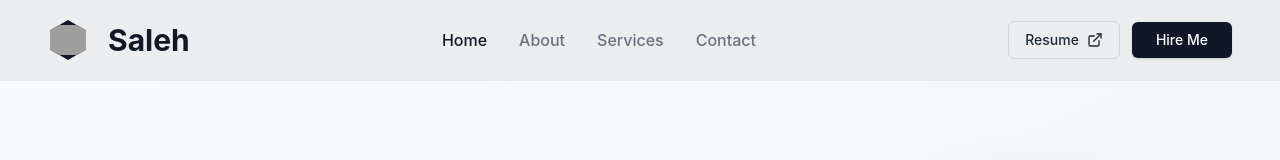
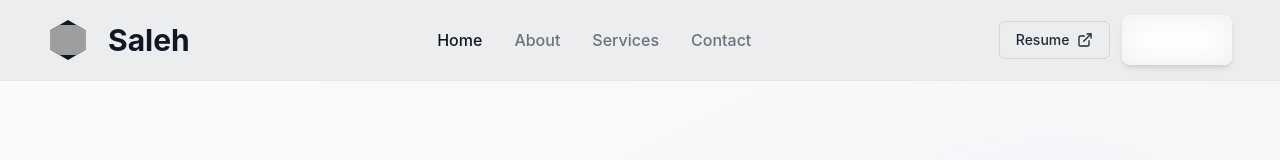
Before and after one commit to Salehchy46/resume-web-saleh, a React (Vite) app: page / in a window 1280 px wide. Shown: the top 160 px of the page. Built offline with nearby package versions, Linux system fonts and the light colour scheme; grey boxes are pictures that could not be loaded.

Commit message:
Hire me button on the navbar is added

```diff
--- a/src/shared/Navbar.jsx
+++ b/src/shared/Navbar.jsx
@@ -2,7 +2,7 @@
 
 import React, { useState, useEffect } from 'react';
 import { Menu, X, ExternalLink } from 'lucide-react';
-import { NavLink } from 'react-router-dom';
+import { Link, NavLink } from 'react-router-dom';
 import './shared.css';
 
 const Navbar = () => {
@@ -36,8 +36,7 @@ const Navbar = () => {
     ];
 
     return (
-        <header className={`w-full transition-all duration-300 ${
-            isScrolled
+        <header className={`w-full transition-all duration-300 ${isScrolled
             ? 'bg-white/95 dark:bg-gray-900/95 backdrop-blur-lg shadow-lg'
             : 'bg-white/90 dark:bg-gray-900/80 backdrop-blur-md'
             } border-b border-gray-200 dark:border-gray-800`}>
@@ -60,8 +59,7 @@ const Navbar = () => {
                                 key={link.text}
                                 to={link.to}
                                 className={({ isActive }) =>
-                                    `text-sm lg:text-base font-medium transition-colors relative group ${
-                                        isActive
+                                    `text-sm lg:text-base font-medium transition-colors relative group ${isActive
                                         ? 'text-gray-900 dark:text-white'
                                         : 'text-gray-500 dark:text-gray-400 hover:text-gray-900 dark:hover:text-white'
                                     }`
@@ -82,9 +80,20 @@ const Navbar = () => {
                             <span>Resume</span>
                             <ExternalLink className="h-3 w-3 lg:h-4 lg:w-4" />
                         </a>
-                        <button className="px-4 lg:px-6 py-1.5 lg:py-2 text-xs lg:text-sm font-medium bg-gray-900 text-white dark:bg-gray-50 dark:text-gray-900 rounded-md hover:bg-gray-800 dark:hover:bg-gray-200 transition-all shadow-sm hover:shadow-lg transform hover:scale-105">
+                        <Link
+                            className="relative inline-flex items-center justify-center px-6 py-3 bg-white/10 backdrop-blur-md border border-white/30 text-white font-medium rounded-lg shadow-md overflow-hidden group hover:shadow-xl transition-all duration-300"
+                            to="/contact"
+                        >
+                            {/* Two shimmer layers for a more complex sparkle */}
+                            <span className="absolute inset-0 opacity-0 group-hover:opacity-100 transition-opacity duration-300">
+                                <span className="absolute inset-0 bg-linear-to-r from-transparent via-white/60 to-transparent -translate-x-full group-hover:translate-x-full transition-transform duration-1000 ease-out" />
+                                <span className="absolute inset-0 bg-linear-to-r from-transparent via-white/30 to-transparent -translate-x-full group-hover:translate-x-full transition-transform duration-700 delay-150 ease-out" />
+                            </span>
+
+                            <span className="relative z-10 flex items-center gap-2">
                                 Hire Me
-                        </button>
+                            </span>
+                        </Link>
                     </div>
 
                     {/* Mobile Menu Button */}
@@ -98,8 +107,7 @@ const Navbar = () => {
                 </div>
 
                 {/* Mobile Navigation Drawer */}
-                <div className={`md:hidden overflow-hidden transition-all duration-300 ease-in-out ${
-                    isMenuOpen ? 'max-h-96 opacity-100' : 'max-h-0 opacity-0'
+                <div className={`md:hidden overflow-hidden transition-all duration-300 ease-in-out ${isMenuOpen ? 'max-h-96 opacity-100' : 'max-h-0 opacity-0'
                     }`}>
                     <div className="py-4 border-t border-gray-200 dark:border-gray-800">
                         <div className="flex flex-col space-y-1">
@@ -109,8 +117,7 @@ const Navbar = () => {
                                     to={link.to}
                                     onClick={() => setIsMenuOpen(false)}
                                     className={({ isActive }) =>
-                                        `px-3 py-2.5 text-sm sm:text-base font-medium rounded-md transition-colors ${
-                                            isActive
+                                        `px-3 py-2.5 text-sm sm:text-base font-medium rounded-md transition-colors ${isActive
                                             ? 'bg-gray-100 dark:bg-gray-800 text-gray-900 dark:text-white'
                                             : 'text-gray-600 dark:text-gray-300 hover:bg-gray-100 dark:hover:bg-gray-800'
                                         }`
```
Also changed, not shown: 1 other file (tests, documents, lock files or other folders). Lines whose indentation alone changed are shown as unchanged.
